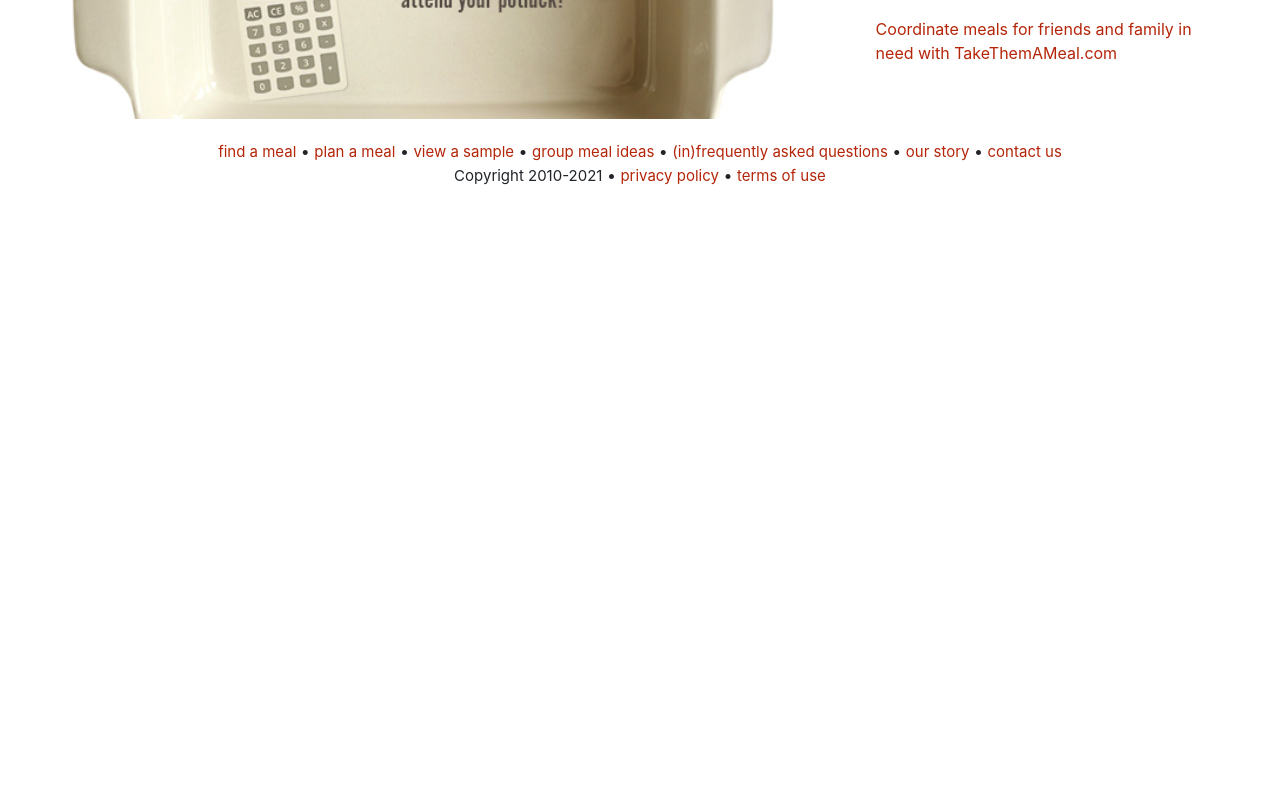
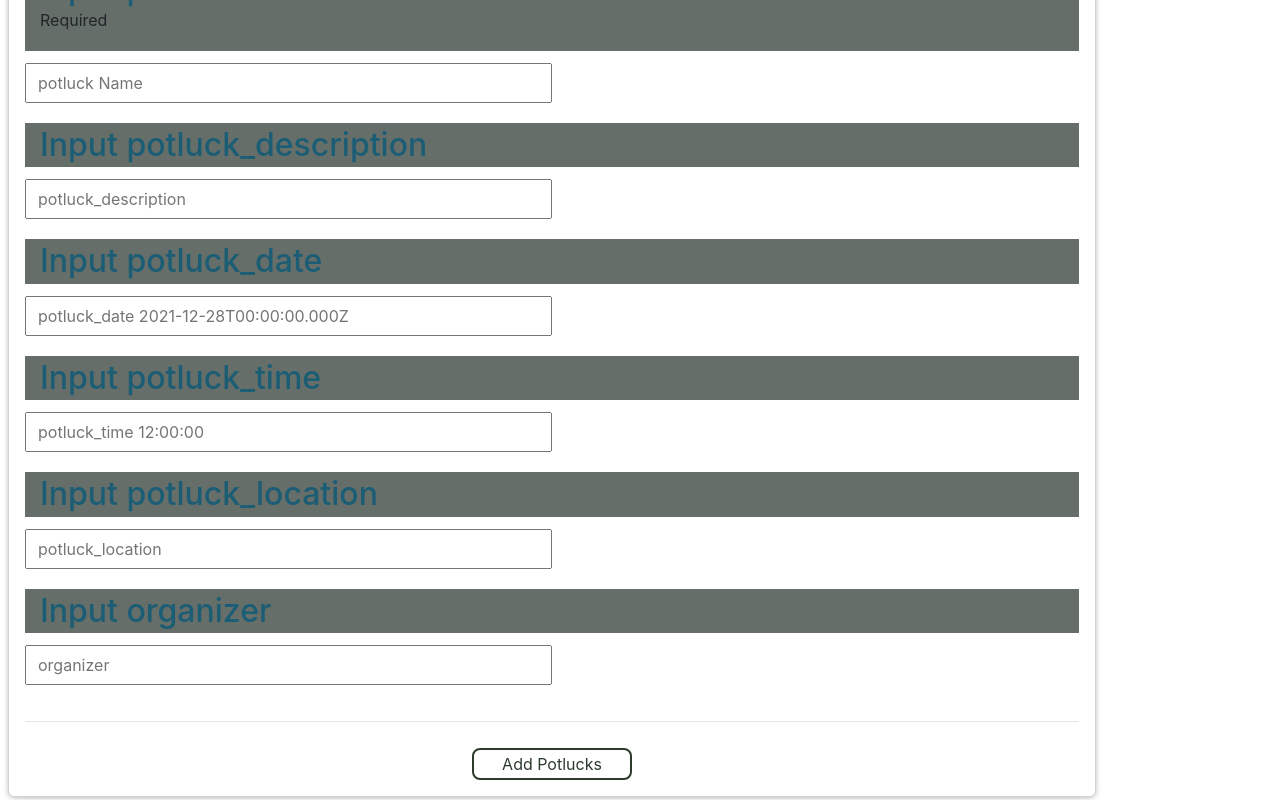
Before and after one commit to MingjunGeng/front-end2, a React (Create React App) app in the folder front-end2/: page /addpotlucks in a window 1280 px wide. Shown: the part 380-1180 px from the top of the page. Before the commit the page ends 800 px from the top, so only its background shows below. Built offline with nearby package versions, Linux system fonts and the light colour scheme.

Commit message:
AddPotlucks: AddPotlucks test

```diff
--- a/front-end2/src/App.js
+++ b/front-end2/src/App.js
@@ -13,7 +13,7 @@ import Recipes from './components/Recipes';
 import AddRecipes from  './components/AddRecipes'
 import Potlucks from './components/Potlucks';
 import Users from './components/Users';
-import AddUsers from  './components/AddUsers'
+import AddPotlucks from  './components/AddPotlucks'
 import Guest from './components/Guest';
 import Logout from './components/Logout';
 
@@ -29,11 +29,11 @@ function App() {
         <Route path="/signup" component={Signup}/>
         {/* <Route path="/recipes/:id" component={Recipe}/> */}
         <Route path="/potlucks" component={Potlucks}/>
+        <Route path="/addpotlucks" component={AddPotlucks}/>
         <Route path="/recipes/:id" component={Recipe}/>
         <Route path="/recipes" component={Recipes}/>
         <Route path="/addrecipes" component={AddRecipes}/>
         <Route path="/users" component={Users}/>
-        <Route path="/addusers" component={AddUsers}/>
         <Route path="/guest" component={Guest}/>
       </Switch>
       <Footer/>
--- /dev/null
+++ b/front-end2/src/components/AddPotlucks.js
@@ -0,0 +1,194 @@
+import React, {useState, useEffect} from 'react'
+import { useHistory, Link } from 'react-router-dom';
+import axios from 'axios'
+
+import '../CSS/AddPotlucks.css'
+
+const initialFormValues = {
+    potluck_id: '',
+    potluck_name: '',
+    potluck_description: '',
+    potluck_date: '',
+    potluck_time: '',
+    potluck_location: '',
+    organizer: ''
+}
+const initialFormErrors = {
+    potluck_id: '',
+    potluck_name: '',
+    potluck_description: '',
+    potluck_date: '',
+    potluck_time: '',
+    potluck_location: '',
+    organizer: ''
+}
+
+const AddPotlucks = () => {
+    const [formValues, setFormValues] = useState(initialFormValues)
+    // const [formErrors, setFormErrors] = useState(initialFormErrors)
+    const { push } = useHistory();
+
+    const onSubmit = (event) => {
+        event.preventDefault()
+        const newItem = {
+            potluck_id: Date.now(),
+            potluck_name: formValues.potluck_name,
+            potluck_description: formValues.potluck_description,
+            potluck_date: formValues.potluck_date,
+            potluck_time: formValues.potluck_time,
+            potluck_location: formValues.potluck_location,
+            organizer: formValues.organizer,
+        }
+        console.log("post Items=", newItem)
+        const token = localStorage.getItem("token");
+        axios.post('https://potluckplanner06.herokuapp.com/api/potlucks', newItem, {
+            headers: {
+              authorization: token
+            }
+          })
+        .then(response => {
+            console.log(response);
+            push('/potlucks');
+        })
+        .catch(error => {
+            console.error(error)
+        })
+        .finally(() => {
+            setFormValues(initialFormValues)
+        })
+
+    }
+
+    const onChange = (event) => {
+        setFormValues({
+            ...formValues,
+            [event.target.name]: event.target.value,
+        })
+
+    }
+    console.log("AddPotlucks", formValues)
+    return (
+        <div className='AddUsers'>
+            <h1>AddPotlucks </h1>
+            <div id="one">
+                <h1>Add the Potlucks item below!</h1>
+            </div>
+            <form className='form add-container 'onSubmit={onSubmit}>
+                {/* potluck_name */}
+                <div className='form-div'>
+                    <div className='label-group'>
+                        <h2>Input potluck Name </h2>
+                        <p>Required</p>
+                    </div>
+                    <label >
+                            <input
+                                type="text"
+                                name="potluck_name"
+                                value={formValues.potluck_name}
+                                onChange={onChange}
+                                placeholder="  potluck Name"
+                            />
+                    </label>
+                </div>
+
+                {/* username */}
+                <div className='form-div'>
+                    <div className='label-group'>
+                        <h2>Input potluck_description</h2>
+                    </div>
+                    <label className='location'>
+                            <input
+                                type="text"
+                                name="potluck_description"
+                                value={formValues.potluck_description}
+                                onChange={onChange}
+                                placeholder="  potluck_description"
+                            />
+
+                    </label>
+                </div>
+
+                {/* potluck_date */}
+                <div className='form-div'>
+                    <div className='label-group'>
+                        <h2>Input potluck_date</h2>
+                    </div>
+                    <label className='location'>
+                            <input
+                                type="text"
+                                name="potluck_date"
+                                value={formValues.potluck_date}
+                                onChange={onChange}
+                                placeholder="  potluck_date 2021-12-28T00:00:00.000Z"
+                            />
+
+                    </label>
+                </div>
+                {/* <hr/> */}
+
+                {/* potluck_time */}
+                <div className='form-div'>
+                    <div className='label-group'>
+                        <h2>Input potluck_time</h2>
+                    </div>
+                    <label className='location'>
+                            <input
+                                type="text"
+                                name="potluck_time"
+                                value={formValues.potluck_time}
+                                onChange={onChange}
+                                placeholder="  potluck_time 12:00:00"
+                            />
+
+                    </label>
+                </div>
+                {/* <hr/> */}
+
+                {/* potluck_location */}
+                <div className='form-div'>
+                    <div className='label-group'>
+                        <h2>Input potluck_location</h2>
+                    </div>
+                    <label className='location'>
+                            <input
+                                type="text"
+                                name="potluck_location"
+                                value={formValues.potluck_location}
+                                onChange={onChange}
+                                placeholder="  potluck_location"
+                            />
+
+                    </label>
+                </div>
+                {/* <hr/> */}
+
+                {/* organizer */}
+                <div className='form-div'>
+                    <div className='label-group'>
+                        <h2>Input organizer</h2>
+                    </div>
+                    <label className='location'>
+                            <input
+                                type="text"
+                                name="organizer"
+                                value={formValues.organizer}
+                                onChange={onChange}
+                                placeholder="  organizer"
+                            />
+
+                    </label>
+                </div>
+                <hr/>
+                <div >
+                    <div className=' label-button'>
+                        <button >Add Potlucks </button>
+                    </div>
+                </div>
+
+            </form>
+        </div>
+        // </div>
+    )
+}
+
+export default AddPotlucks;
--- a/front-end2/src/components/AddUsers.js
+++ /dev/null
@@ -1,12 +0,0 @@
-import React, {useState, useEffect} from 'react'
-
-const AddUsers = () => {
-
-    return (
-        <div className='AddUsers'>
-            <h1>AddUsers </h1>
-        </div>
-    )
-}
-
-export default AddUsers;
--- a/front-end2/src/components/Header.js
+++ b/front-end2/src/components/Header.js
@@ -36,10 +36,10 @@ const Header = () => {
                     <Link className="link" to='/login'>Login</Link>
                     <Link className="link" to='/logout'>Logout</Link>
                     <Link className="link" to='/potlucks'>Potlucks</Link>
+                    <Link className="link" to='/addpotlucks'>AddPotlucks</Link>
                     <Link className="link" to='/recipes'>Recipes</Link>
                     <Link className="link" to='/addrecipes'>AddRecipes</Link>
                     <Link className="link" to='/users'>Users</Link>
-                    <Link className="link" to='/addusers'>AddUsers</Link>
                     <Link className="link" to='/guest'>Guest</Link>
                 </div>
             </div>
```
Also changed, not shown: front-end2/src/CSS/AddPotlucks.css (added).
